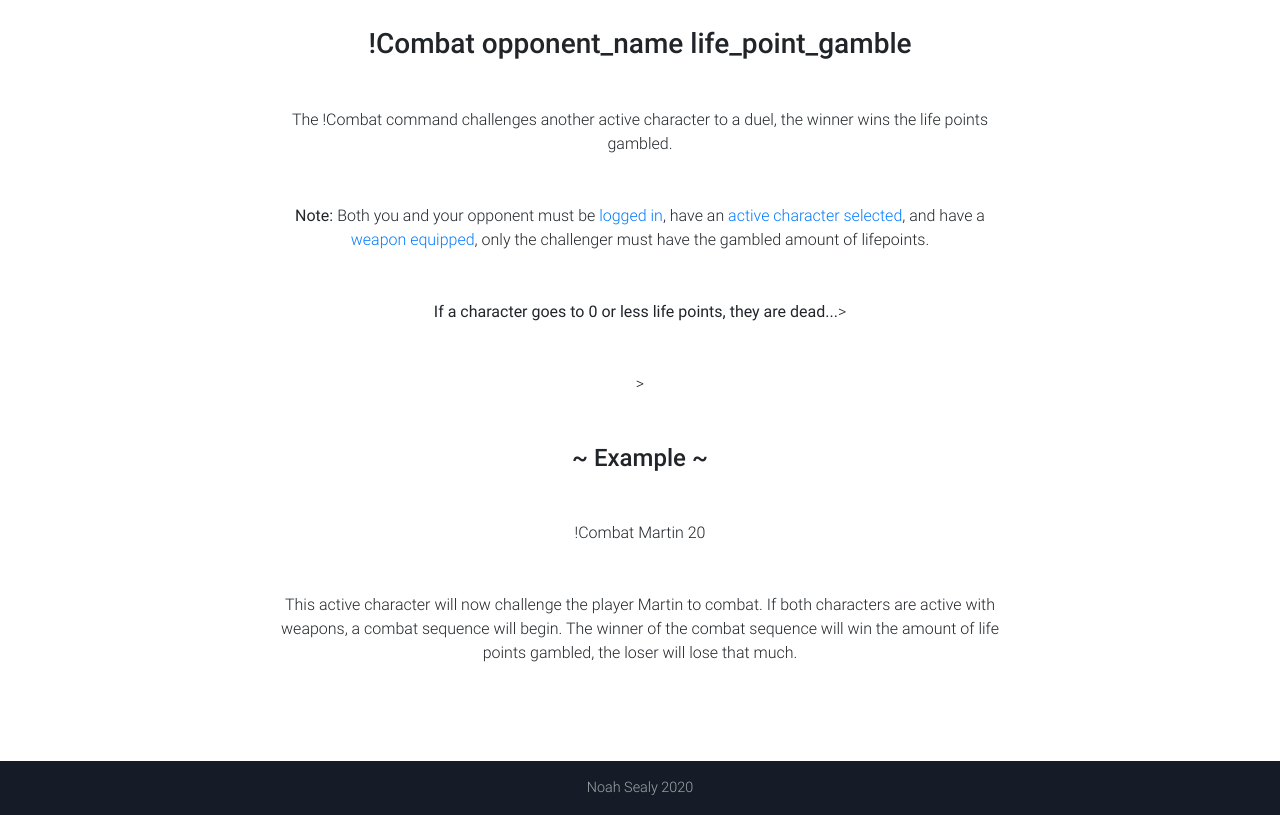
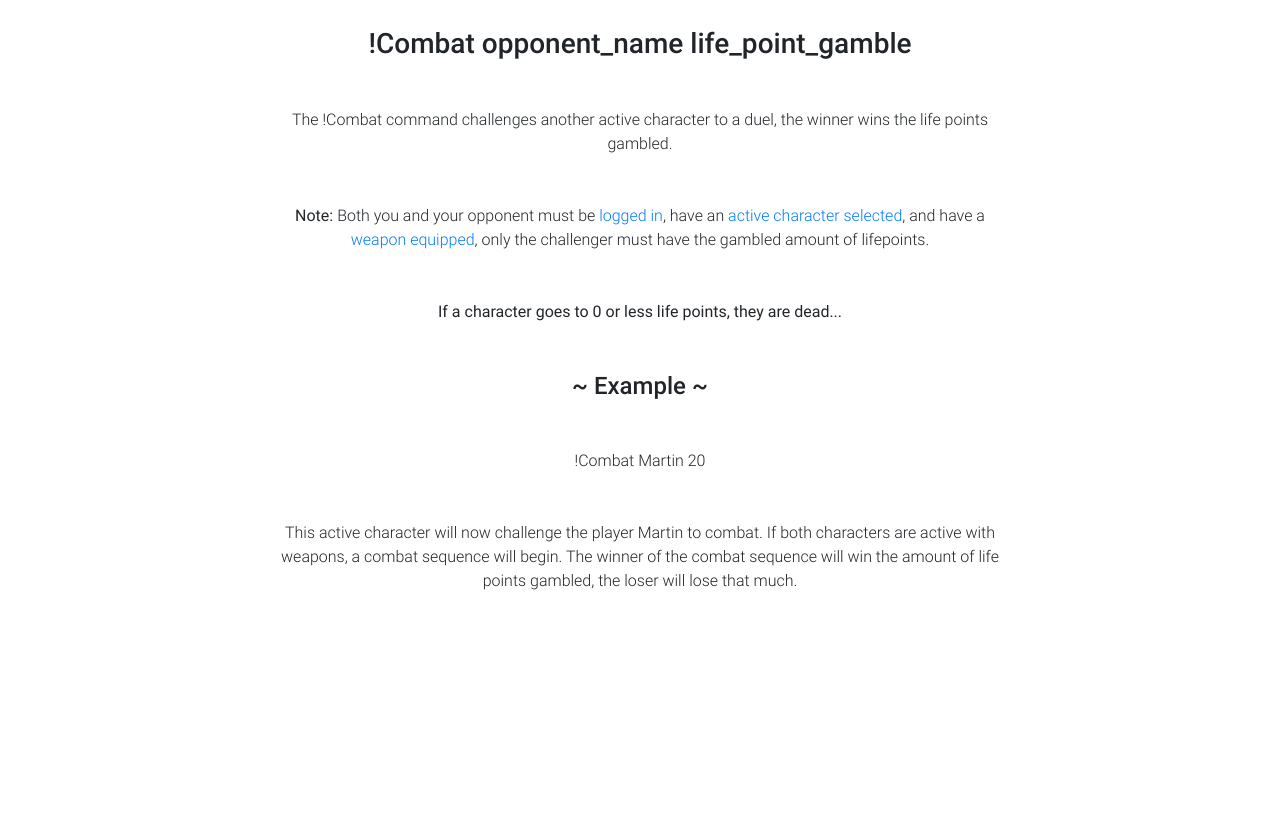
Before and after one commit to noahsealy/noahsealy.github.io, a plain HTML site: page discordia-docs/character-combat.html in a window 1280 px wide. Shown: the part 175-990 px from the top of the page. After the commit the page ends 848 px from the top, so only its background shows below. Drawn offline with Linux system fonts and the light colour scheme.

Commit message:
removed footers in docs

```diff
--- a/discordia-docs/character-combat.html
+++ b/discordia-docs/character-combat.html
@@ -51,7 +51,7 @@
 
           <p class="mb-5">The !Combat command challenges another active character to a duel, the winner wins the life points gambled.</p>
           <p class="mb-5"><strong>Note: </strong>Both you and your opponent must be <a href="https://noahsealy.github.io/discordia-docs/player-login.html" target="_blank">logged in</a>, have an <a href="https://noahsealy.github.io/discordia-docs/character-select.html">active character selected</a>, and have a <a href="https://noahsealy.github.io/discordia-docs/character-equip.html">weapon equipped</a>, only the challenger must have the gambled amount of lifepoints.</p>
-          <p class="mb-5"><strong>If a character goes to 0 or less life points, they are dead...</strong>></p>>
+          <p class="mb-5"><strong>If a character goes to 0 or less life points, they are dead...</strong></p>
           <h4 class="my-5 h4 text-center">~ Example ~</h4>
           <p class="mb-5">!Combat Martin 20</p>
           <p class="mb-5">This active character will now challenge the player Martin to combat. If both characters are active with weapons, a combat sequence will begin. The winner of the combat sequence will win the amount of life points gambled, the loser will lose that much.</p>
@@ -65,16 +65,6 @@
     </div>
   </main>
   <!--Main layout-->
-
-  <!--Footer-->
-  <footer class="page-footer text-center font-small mt-5 wow fadeIn">
-
-    <!--Sign Off-->
-    <div class="footer-copyright py-3"> Noah Sealy 2020 </div>
-    <!--/.Sign Off-->
-
-  </footer>
-  <!--/.Footer-->
 
   <!-- SCRIPTS -->
   <!-- JQuery -->
```
Also changed, not shown: discordia-docs/character-create.html (+0 -10 lines), discordia-docs/character-delete.html (+0 -10 lines), discordia-docs/character-display.html (+0 -10 lines), discordia-docs/character-equip.html (+0 -10 lines), discordia-docs/character-inventory.html (+0 -10 lines), discordia-docs/character-select.html (+0 -10 lines), discordia-docs/player-login.html (+0 -10 lines), discordia-docs/player-logout.html (+0 -10 lines), discordia-docs/player-signup.html (+0 -10 lines).
